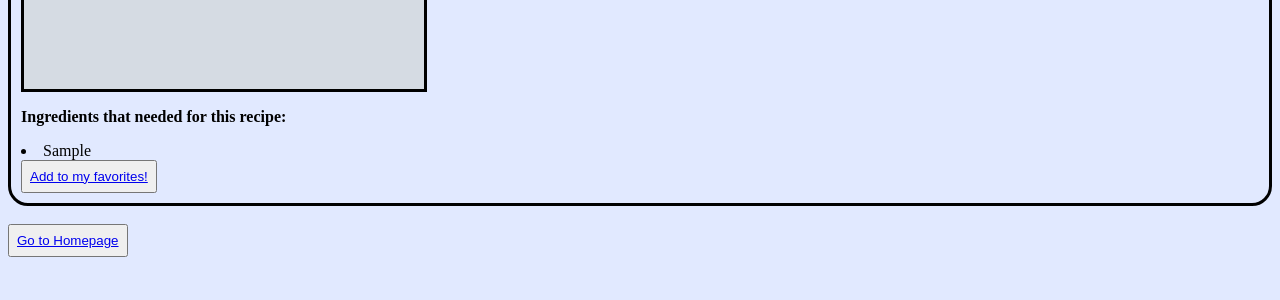
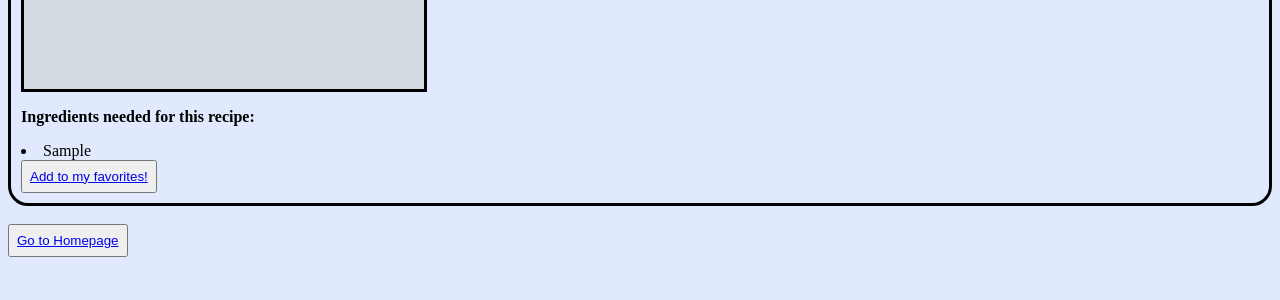
Before and after one commit to bobersnip/CS411-Group5, a Python web app: template basic_site edited/templates/req_display.html in a window 1280 px wide. Shown: the part 353-653 px from the top of the page. Run offline with Jinja, Linux system fonts and the light colour scheme; the template is opened without the code that fills it: most values are stand-ins (such as "Sample title", 1, 10 or a date in 2020); grey boxes marked "Sample" are stand-in pictures.

Commit message:
wording edit

```diff
--- a/basic_site edited/templates/req_display.html
+++ b/basic_site edited/templates/req_display.html
@@ -29,7 +29,7 @@
                     <h3 >Recipe Name: {{recipe_name[i]}}</h3>
                     <img src="{{recipe_image[i]}}" style="border: solid;"><br>
 
-                    <p style="font-size: 16px; font-weight: bold;">Ingredients that needed for this recipe: </p>
+                    <p style="font-size: 16px; font-weight: bold;">Ingredients needed for this recipe: </p>
                     {% for ingredients in recipe_ingredients[i] %}
                         <li>{{ingredients}} <br></li>
                     {% endfor %}
```
